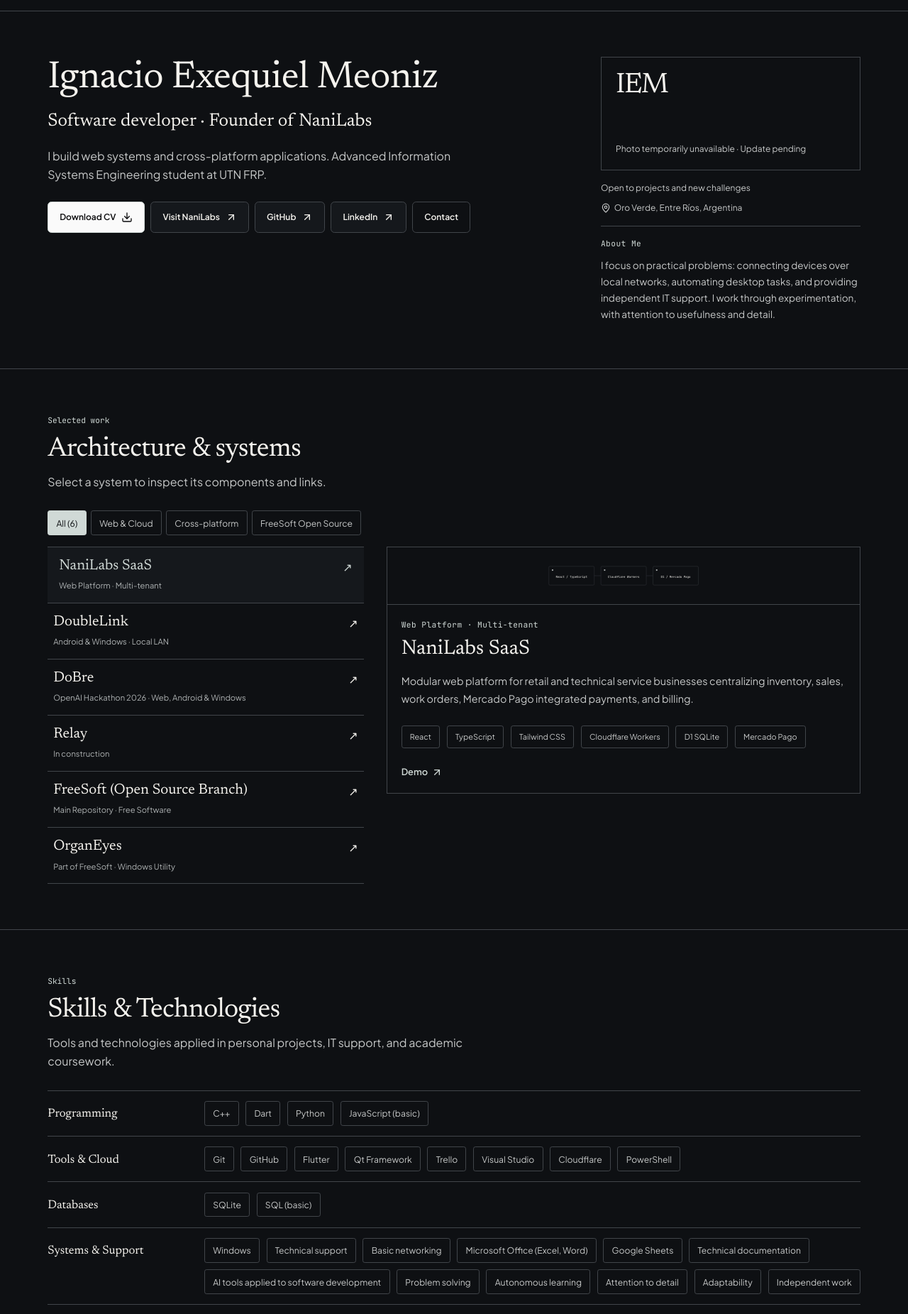
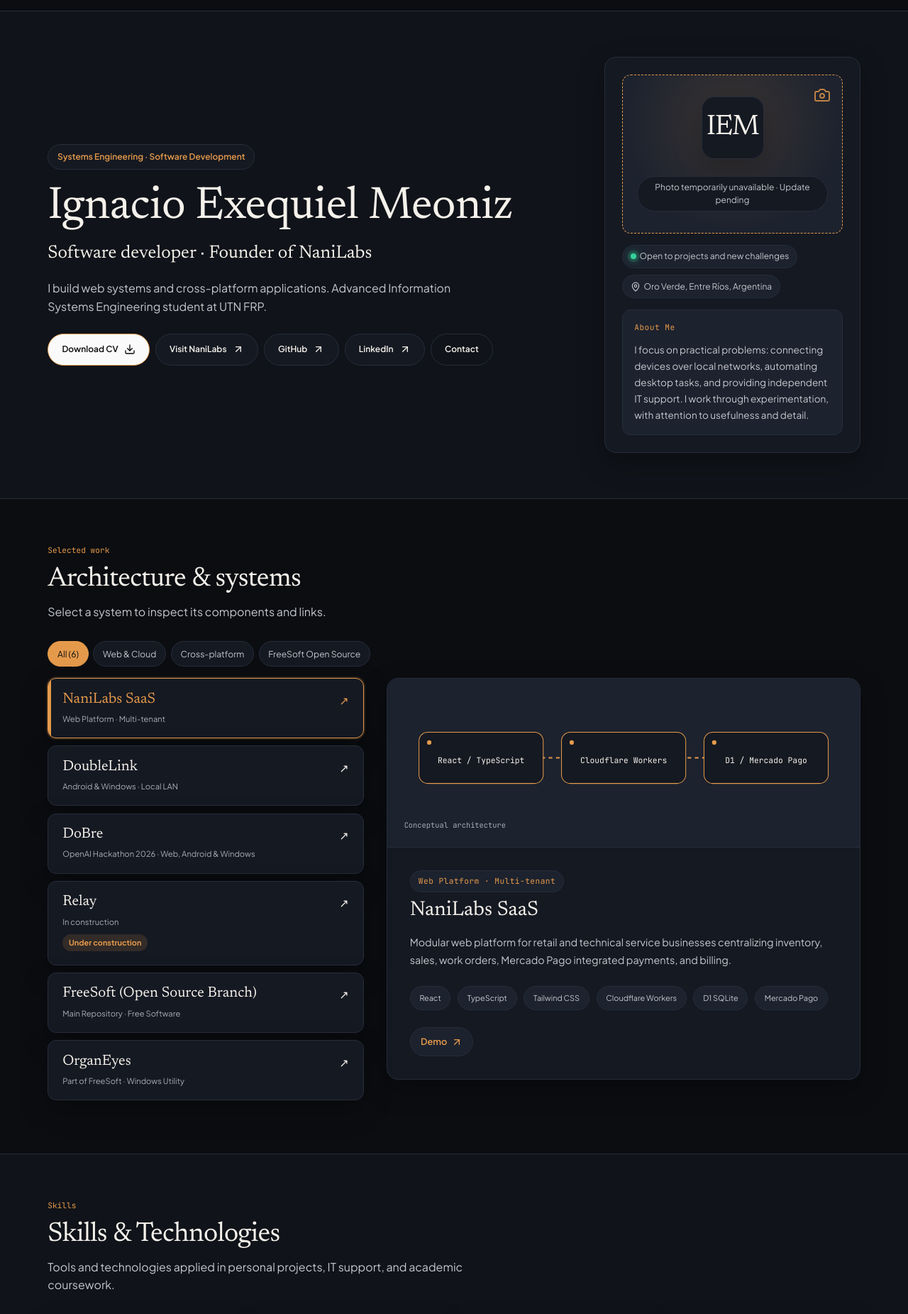
Before and after one commit to NaniLabs/personal-website, a React (Vite) app: page / in a window 1280 px wide. Shown: the part 57-1908 px from the top of the page at 71% size. Built offline with nearby package versions, Linux system fonts and the light colour scheme.

Commit message:
style(ui): restore card separation, elevated surfaces and warm accents

```diff
--- a/src/components/sections/HeroSection.tsx
+++ b/src/components/sections/HeroSection.tsx
@@ -1,4 +1,4 @@
-import { MapPin } from 'lucide-react'
+import { Camera, MapPin } from 'lucide-react'
 import { ButtonLink } from '@/components/ui/ButtonLink'
 import type { PortfolioData } from '@/types/content'
 import { sectionIds } from '@/utils/content'
@@ -8,14 +8,15 @@ export function HeroSection({ portfolio }: { portfolio: PortfolioData }) {
   return <section id={sectionIds.about} className="hero-section">
     <div className="section-shell hero-layout">
       <div className="hero-copy">
+        <p className="hero-eyebrow">{portfolio.locale === 'es' ? 'Ingeniería en Sistemas · Desarrollo de Software' : 'Systems Engineering · Software Development'}</p>
         <h1>{hero.name}</h1>
         <p className="hero-role">{hero.role}</p>
         <p className="hero-summary">{hero.summary}</p>
         <div className="hero-actions">{hero.actions.map(action => <ButtonLink key={action.label} href={action.url} label={action.label} variant={action.variant} external={action.external} download={action.download} />)}</div>
       </div>
       <aside className="profile-dossier">
-        <div className="profile-placeholder"><span className="profile-monogram" aria-hidden="true">IEM</span><span>{portfolio.locale === 'es' ? 'Sin foto temporalmente · Actualización pendiente' : 'Photo temporarily unavailable · Update pending'}</span></div>
-        <div className="profile-meta"><span>{hero.availability}</span><span><MapPin size={14} aria-hidden="true" /> {hero.location}</span></div>
+        <div className="profile-placeholder"><Camera className="profile-camera" size={24} aria-hidden="true" /><span className="profile-monogram" aria-hidden="true">IEM</span><span className="profile-placeholder-status">{portfolio.locale === 'es' ? 'Sin foto temporalmente · Actualización pendiente' : 'Photo temporarily unavailable · Update pending'}</span></div>
+        <div className="profile-meta"><span className="availability"><span className="status-dot" aria-hidden="true" />{hero.availability}</span><span><MapPin size={14} aria-hidden="true" /> {hero.location}</span></div>
         <div className="profile-note"><p className="small-label">{about.title}</p>{about.body.map(paragraph => <p key={paragraph}>{paragraph}</p>)}</div>
       </aside>
     </div>
--- a/src/components/sections/ProjectsSection.tsx
+++ b/src/components/sections/ProjectsSection.tsx
@@ -22,8 +22,8 @@ export function ProjectsSection({ portfolio }: { portfolio: PortfolioData }) {
   return <section id={sectionIds.projects} className="editorial-section"><div className="section-shell">
     <SectionHeader eyebrow={en ? 'Selected work' : 'Obra seleccionada'} title={en ? 'Architecture & systems' : 'Arquitectura y sistemas'} description={en ? 'Select a system to inspect its components and links.' : 'Seleccioná un sistema para explorar sus componentes y enlaces.'} />
     <div className="filter-row" role="group" aria-label={en ? 'Filter projects' : 'Filtrar proyectos'}>{filters.map(([key, label]) => <button key={key} type="button" className="filter-pill" aria-pressed={filter === key} onClick={() => setFilter(key)}>{label}</button>)}</div>
-    <div className="works-layout"><div className="works-list">{visible.map(item => <button type="button" key={item.slug} aria-pressed={project?.slug === item.slug} className="work-row" onClick={() => setSelected(item.slug)}><span><strong>{item.name}</strong><small>{item.tag}</small></span><span aria-hidden="true">↗</span></button>)}</div>
-      {project && <article ref={panel} key={project.slug} className="inspector" aria-live="polite"><div className="schematic"><svg viewBox="0 0 600 170" role="img" aria-label={en ? 'Simplified system schematic' : 'Esquema simplificado del sistema'}><path className="schematic-line" d="M160 85 H440" />{nodes.map((node, i) => <g key={node} transform={`translate(${20 + i * 195},50)`}><rect width="170" height="70" rx="4"/><circle cx="14" cy="14" r="3"/><text x="85" y="42" textAnchor="middle">{node}</text></g>)}</svg><span>{en ? 'Conceptual architecture' : 'Arquitectura conceptual'}</span></div><div className="inspector-content"><p className="small-label">{project.tag}</p><h3>{project.name}</h3><p>{project.description}</p><div className="tag-list">{project.technologies?.map(tech => <span className="project-tech-tag" key={tech}>{tech}</span>)}</div><div className="inspector-links">{project.demo && <a href={project.demo} target="_blank" rel="noreferrer">Demo <ArrowUpRight size={16}/></a>}{project.github && <a href={project.github} target="_blank" rel="noreferrer">GitHub <ArrowUpRight size={16}/></a>}{project.video && <a href={project.video} target="_blank" rel="noreferrer">Video <ArrowUpRight size={16}/></a>}{project.documentation && <a href={project.documentation} target="_blank" rel="noreferrer">Docs <ArrowUpRight size={16}/></a>}</div></div></article>}
+    <div className="works-layout"><div className="works-list">{visible.map(item => <button type="button" key={item.slug} aria-pressed={project?.slug === item.slug} className="work-row" onClick={() => setSelected(item.slug)}><span><strong>{item.name}</strong><small>{item.tag}</small>{item.slug === 'relay' && <span className="work-status">{en ? 'Under construction' : 'En construcción'}</span>}</span><span aria-hidden="true">↗</span></button>)}</div>
+      {project && <article ref={panel} key={project.slug} className="inspector" aria-live="polite"><div className="schematic"><svg viewBox="0 0 600 170" role="img" aria-label={en ? 'Simplified system schematic' : 'Esquema simplificado del sistema'}><path className="schematic-line" d="M160 85 H440" />{nodes.map((node, i) => <g key={node} transform={`translate(${20 + i * 195},50)`}><rect width="170" height="70" rx="12"/><circle cx="14" cy="14" r="3"/><text x="85" y="42" textAnchor="middle">{node}</text></g>)}</svg><span>{en ? 'Conceptual architecture' : 'Arquitectura conceptual'}</span></div><div className="inspector-content"><p className="small-label">{project.tag}</p><h3>{project.name}</h3><p>{project.description}</p><div className="tag-list">{project.technologies?.map(tech => <span className="project-tech-tag" key={tech}>{tech}</span>)}</div><div className="inspector-links">{project.demo && <a href={project.demo} target="_blank" rel="noreferrer">Demo <ArrowUpRight size={16}/></a>}{project.github && <a href={project.github} target="_blank" rel="noreferrer">GitHub <ArrowUpRight size={16}/></a>}{project.video && <a href={project.video} target="_blank" rel="noreferrer">Video <ArrowUpRight size={16}/></a>}{project.documentation && <a href={project.documentation} target="_blank" rel="noreferrer">Docs <ArrowUpRight size={16}/></a>}</div></div></article>}
     </div>
   </div></section>
 }
--- a/src/index.css
+++ b/src/index.css
@@ -129,3 +129,61 @@ button:active, .btn-primary:active, .btn-secondary:active, .btn-ghost:active { t
 .copy-status { display: block; margin-top: .4rem; }
 @media (min-width: 768px) { .skill-group { grid-template-columns: 13rem 1fr; } }
 @media (min-width: 1024px) { .contact-layout { grid-template-columns: .85fr 1.15fr; gap: 4rem; } .contact-form { border-top: 0; padding-top: 0; } }
+
+/* Elevated portfolio surfaces */
+:root, [data-theme="dark"] { --color-bg:#0b0d11; --color-bg-alt:#101319; --color-bg-elevated:#151922; --color-bg-card:#1c222e; --color-border:#262d3b; --color-text:#f5f1eb; --color-text-muted:#c4c7cd; --color-text-subtle:#a6adb8; --color-accent:#e59a4b; --color-accent-dim:#f0ad63; --color-status:#34d399; --surface-shadow:0 14px 38px #0004; }
+[data-theme="light"] { --color-bg:#f5f2eb; --color-bg-alt:#ece7dc; --color-bg-elevated:#fff; --color-bg-card:#f8f6f1; --color-border:#d8d0c1; --color-text:#231d18; --color-text-muted:#554d45; --color-text-subtle:#70655b; --color-accent:#b4532a; --color-accent-dim:#963e1b; --color-status:#15803d; --surface-shadow:0 12px 32px #53433214; }
+.hero-section, .trajectory { background:var(--color-bg-alt); }
+.skills-section { background:var(--color-bg-alt); }
+.hero-layout { align-items:center; gap:clamp(2rem, 5vw, 5rem); }
+.hero-eyebrow { display:inline-flex; width:fit-content; margin:0 0 1.25rem; padding:.5rem .8rem; border:1px solid var(--color-border); border-radius:999px; background:var(--color-bg-elevated); color:var(--color-accent); font-size:.75rem; font-weight:600; }
+.hero-copy h1 { font-size:clamp(2.8rem, 5vw, 4.7rem); line-height:1.05; }
+.btn-primary, .btn-secondary, .btn-ghost, .copy-button { border-radius:999px; padding:.8rem 1.2rem; }
+.profile-dossier { padding:1.5rem; background:var(--color-bg-elevated); border:1px solid var(--color-border); border-radius:16px; box-shadow:var(--surface-shadow); }
+.profile-placeholder { position:relative; min-height:14rem; align-items:center; justify-content:center; text-align:center; border:1px dashed var(--color-accent); border-radius:12px; background:radial-gradient(circle at 50% 30%, color-mix(in srgb, var(--color-accent) 16%, var(--color-bg-card)), var(--color-bg-card) 70%); }
+.profile-camera { position:absolute; top:1rem; right:1rem; color:var(--color-accent); opacity:.8; }
+.profile-monogram { display:grid; place-items:center; width:5.5rem; height:5.5rem; border:1px solid var(--color-border); border-radius:18px; background:var(--color-bg-elevated); box-shadow:var(--surface-shadow); }
+.profile-placeholder-status { padding:.4rem .7rem; border:1px solid var(--color-border); border-radius:999px; background:var(--color-bg-elevated); }
+.profile-meta { border:0; justify-content:flex-start; padding:1rem 0; }
+.profile-meta > span { padding:.4rem .65rem; border:1px solid var(--color-border); border-radius:999px; background:var(--color-bg-card); }
+.status-dot { width:.5rem; height:.5rem; border-radius:50%; background:var(--color-status); box-shadow:0 0 0 4px color-mix(in srgb, var(--color-status) 15%, transparent), 0 0 12px var(--color-status); }
+.profile-note { padding:1rem; border:1px solid var(--color-border); border-radius:12px; background:var(--color-bg-card); }
+.filter-pill, .tech-tag, .project-tech-tag { border-radius:999px; padding:.5rem .8rem; }
+.filter-pill, .tech-tag { background:var(--color-bg-elevated); }
+.works-list { border:0; }
+.work-row { position:relative; margin-bottom:.65rem; padding:1.15rem 1.25rem; border:1px solid var(--color-border); border-radius:12px; background:var(--color-bg-elevated); box-shadow:var(--surface-shadow); overflow:hidden; }
+.work-row[aria-pressed="true"] { padding-inline:1.25rem; border-color:var(--color-accent); background:var(--color-bg-elevated); box-shadow:0 0 0 2px color-mix(in srgb, var(--color-accent) 15%, transparent), var(--surface-shadow); }
+.work-row[aria-pressed="true"]::before { content:""; position:absolute; inset:0 auto 0 0; width:4px; background:var(--color-accent); }
+.work-status { display:inline-block; margin-top:.6rem; padding:.25rem .55rem; border-radius:999px; background:color-mix(in srgb, var(--color-accent) 14%, var(--color-bg-elevated)); color:var(--color-accent); font-size:.68rem; font-weight:700; }
+.inspector { background:var(--color-bg-elevated); border:1px solid var(--color-border); border-radius:16px; box-shadow:var(--surface-shadow); overflow:hidden; }
+.schematic { padding:1.5rem; background:var(--color-bg-card); }
+.schematic svg { height:auto; }
+.schematic rect { fill:var(--color-bg-elevated); stroke:var(--color-accent); }
+.schematic circle { fill:var(--color-accent); }
+.schematic-line { stroke:var(--color-accent); stroke-width:2; stroke-dasharray:5 5; animation:signal 3s linear infinite; }
+.schematic > span { display:block; }
+.inspector-content { padding:clamp(1.5rem, 3vw, 2rem); }
+.inspector-content > .small-label { display:inline-block; padding:.35rem .7rem; border:1px solid var(--color-border); border-radius:999px; background:var(--color-bg-card); }
+.project-tech-tag { background:var(--color-bg-card); }
+.inspector-links { gap:.6rem; }
+.inspector-links a, .skill-reference a { display:inline-flex; align-items:center; gap:.35rem; margin:0; padding:.6rem .9rem; border:1px solid var(--color-border); border-radius:999px; background:var(--color-bg-card); color:var(--color-accent); text-decoration:none; }
+.inspector-links a:hover, .skill-reference a:hover { border-color:var(--color-accent); }
+.skills-layout { display:grid; grid-template-columns:repeat(auto-fit, minmax(min(260px, 100%), 1fr)); gap:1.25rem; margin-top:2rem; border:0; }
+.skill-group { display:block; padding:1.35rem; border:1px solid var(--color-border); border-radius:14px; background:var(--color-bg-elevated); box-shadow:var(--surface-shadow); }
+.skill-group h3 { margin:0 0 1rem; font-size:1.3rem; }
+.tech-tag { background:var(--color-bg-card); }
+.skill-reference { grid-column:1 / -1; display:flex; flex-wrap:wrap; align-items:center; gap:.7rem; padding:1.25rem; border:1px solid var(--color-accent); border-radius:14px; background:var(--color-bg-elevated); box-shadow:var(--surface-shadow); }
+.trajectory-group > div { grid-template-columns:1fr; border:0; gap:.75rem; }
+.trajectory-group h3 { margin-bottom:.3rem; }
+.trajectory-entry, .trajectory-entry + .trajectory-entry { display:grid; grid-template-columns:1fr; gap:.75rem; padding:1.35rem; border:1px solid var(--color-border); border-radius:14px; background:var(--color-bg-elevated); box-shadow:var(--surface-shadow); }
+.entry-date { width:fit-content; height:fit-content; padding:.4rem .65rem; border-radius:999px; background:var(--color-bg-card); color:var(--color-accent); }
+.trajectory-entry ul { list-style:disc; padding-left:1.2rem; }
+.contact-layout { gap:2rem; padding:clamp(1.5rem, 4vw, 3rem); border:1px solid var(--color-border); border-radius:16px; background:var(--color-bg-elevated); box-shadow:var(--surface-shadow); }
+.contact-info a { display:flex; padding:.8rem 1rem; border:1px solid var(--color-border); border-radius:12px; background:var(--color-bg-card); }
+.contact-info a:hover { border-color:var(--color-accent); }
+.contact-form { border-top:1px solid var(--color-border); }
+.input-field { border-radius:10px; background:var(--color-bg-card); }
+.input-field:focus { outline:2px solid var(--color-accent); outline-offset:2px; border-color:var(--color-accent); }
+@media (min-width:768px) { .trajectory-entry, .trajectory-entry + .trajectory-entry { grid-template-columns:10rem 1fr; } }
+@media (min-width:1024px) { .contact-form { border-top:0; border-left:1px solid var(--color-border); padding:0 0 0 2rem; } }
+@media (prefers-reduced-motion:reduce) { .schematic-line { animation:none; } }
```
